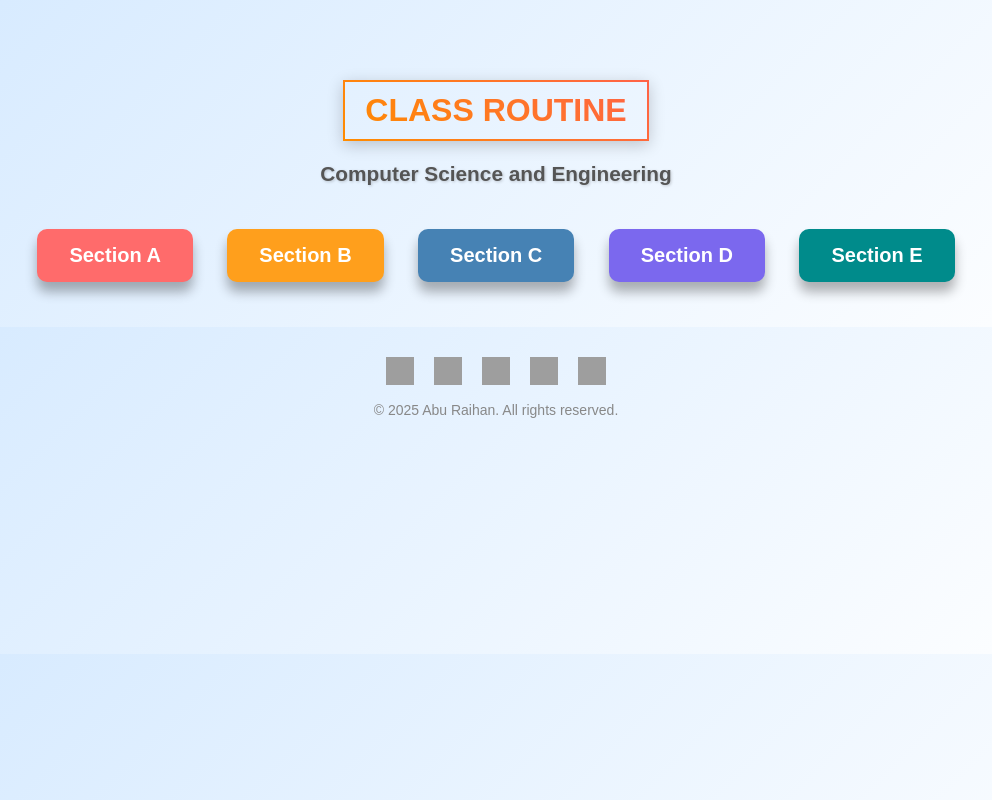
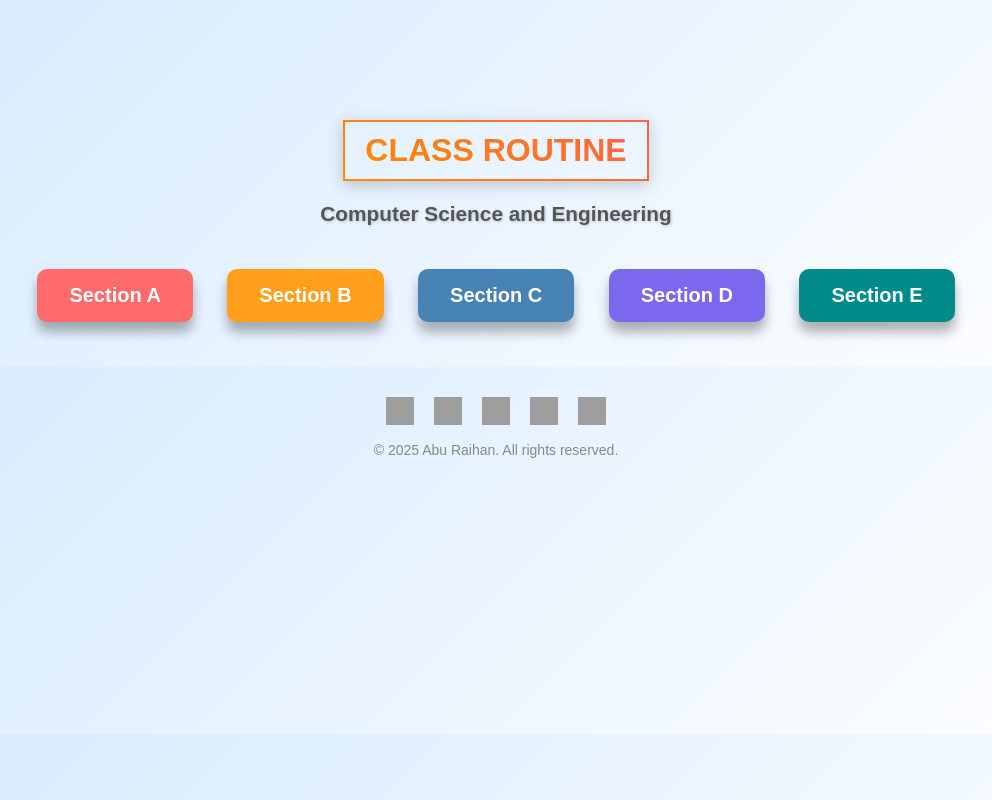
Before and after one commit to Raihan127/Class-Routine-CSE-34, a plain HTML site: page index.html in a window 1280 px wide. Shown: the whole page, without its empty margins (144-1136 px from the left). Drawn offline with Linux system fonts and the light colour scheme; grey boxes are pictures that could not be loaded.

Commit message:
update231

```diff
--- a/index.html
+++ b/index.html
@@ -16,7 +16,7 @@
         h1 {
     color: #333;
     font-size: 2em;
-    margin-top: 80px;
+    margin-top: 120px;
     font-weight: bold;
     text-align: center;
     position: relative;
@@ -105,7 +105,7 @@
     color: #888;
 
     position: absolute;
-    bottom: 100;
+    bottom: 70;
     width: 100%;
     padding: 10px 0;
 }
```
